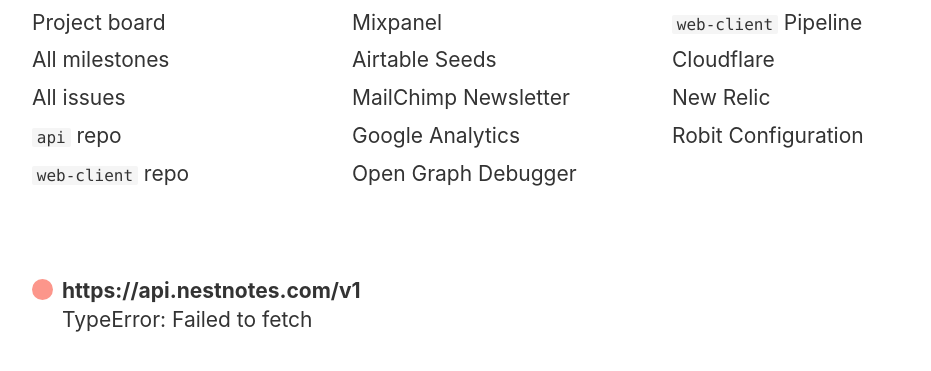
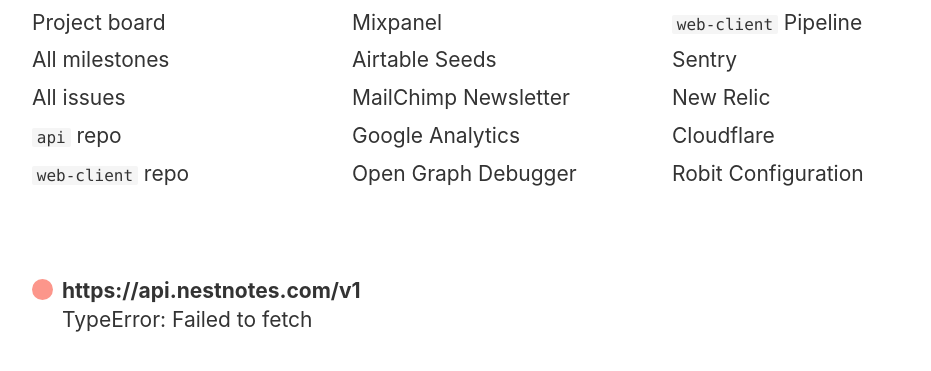
Before and after one commit to paulstraw/paulstraw, a website: page nnstart/index.html in a window 1280 px wide. Shown: the part 197-568 px from the top of the page, without its empty margins (138-1069 px from the left). Drawn offline with Linux system fonts and the light colour scheme; no server answers.

Commit message:
Add sentry link.

```diff
--- a/nnstart/index.html
+++ b/nnstart/index.html
@@ -165,10 +165,13 @@
             <a href="https://dashboard.heroku.com/pipelines/2b7a2f74-82cd-4eff-9db9-eb571d0e0784"><code>web-client</code> Pipeline</a>
           </li>
           <li>
-            <a href="https://www.cloudflare.com/a/overview/nestnotes.com">Cloudflare</a>
+            <a href="https://sentry.io/nestnotes/">Sentry</a>
           </li>
           <li>
             <a href="https://rpm.newrelic.com/accounts/1539322/applications/47041953">New Relic</a>
+          </li>
+          <li>
+            <a href="https://www.cloudflare.com/a/overview/nestnotes.com">Cloudflare</a>
           </li>
           <li>
             <a href="https://nestnotes.slack.com/apps/A0F7XDUAZ-incoming-webhooks">Robit Configuration</a>
```
